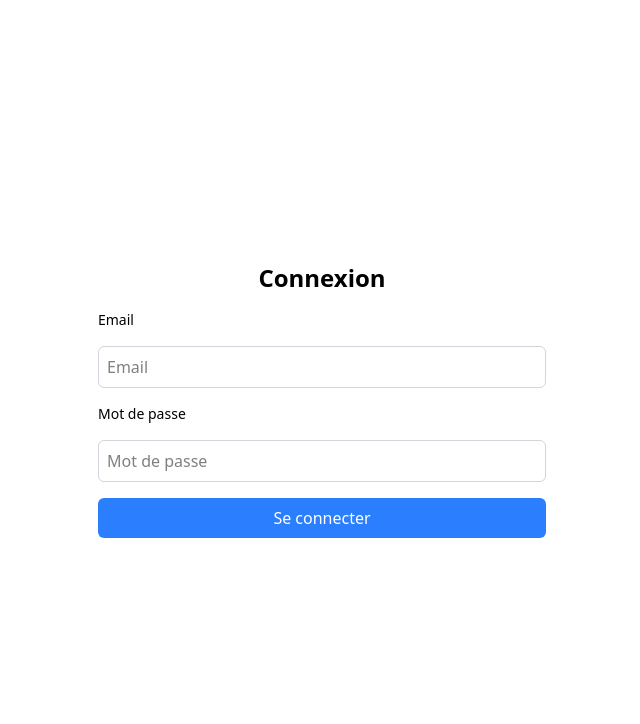
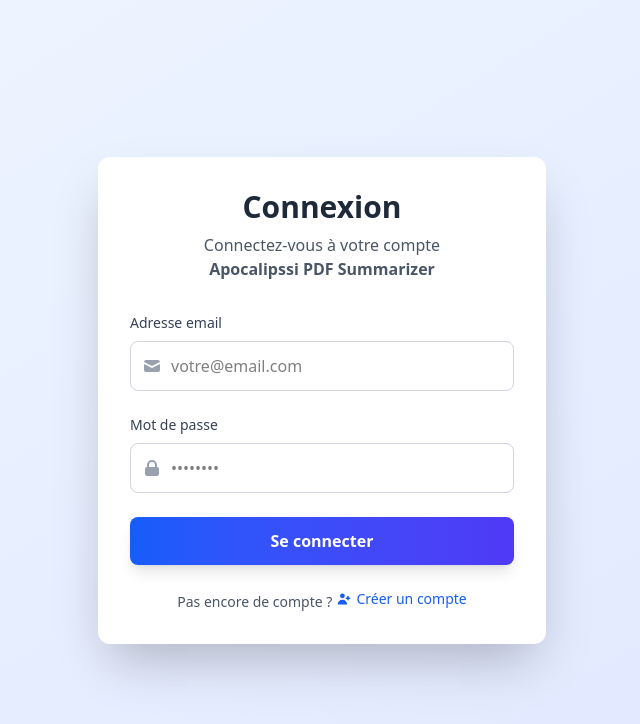
Before and after one commit to MatisAgr/IPSSI_Apocalipssi, a React (Vite) app in the folder front/: page /login in a window 1280 px wide. Shown: the top 724 px of the page, without its empty margins (318-958 px from the left). Built offline with nearby package versions, Linux system fonts and the light colour scheme; no server answers.

Commit message:
Ajout de la gestion de l'authentification avec l'API et amélioration de l'interface de connexion

```diff
--- /dev/null
+++ b/front/src/callApi/authApi.ts
@@ -0,0 +1,30 @@
+import axios from "axios";
+
+const API_BASE_URL = import.meta.env.VITE_API_BASE_URL || "http://localhost:3001/api";
+
+export interface LoginRequest {
+    email: string;
+    password: string;
+}
+
+export interface LoginResponse {
+    token: string;
+    user?: {
+        id: string;
+        email: string;
+        name?: string;
+    };
+}
+
+export const authApi = {
+    login: async (credentials: LoginRequest): Promise<LoginResponse> => {
+        try {
+            const { data } = await axios.post<LoginResponse>(`${API_BASE_URL}/login`, credentials);
+            return data;
+        } catch (error: any) {
+            throw new Error(
+                error.response?.data?.message || "Une erreur est survenue lors de la connexion"
+            );
+        }
+    }
+};
--- /dev/null
+++ b/front/src/components/animations/FadeIn.tsx
@@ -0,0 +1,31 @@
+import { motion } from "framer-motion";
+import { ReactNode } from "react";
+
+interface FadeInProps {
+    children: ReactNode;
+    delay?: number;
+    duration?: number;
+    className?: string;
+}
+
+export const FadeIn = ({
+    children,
+    delay = 0,
+    duration = 0.6,
+    className = ""
+}: FadeInProps) => {
+    return (
+        <motion.div
+            initial={{ opacity: 0, y: 20 }}
+            animate={{ opacity: 1, y: 0 }}
+            transition={{
+                duration,
+                delay,
+                ease: "easeOut"
+            }}
+            className={className}
+        >
+            {children}
+        </motion.div>
+    );
+};
--- a/front/src/pages/Login.tsx
+++ b/front/src/pages/Login.tsx
@@ -1,6 +1,12 @@
 import { useState } from "react";
-import axios from "axios";
-import { useNavigate } from "react-router-dom";
+import { Link, useNavigate } from "react-router-dom";
+import { HiMail, HiLockClosed, HiExclamationCircle, HiUserAdd } from "react-icons/hi";
+import { AiOutlineLoading3Quarters } from "react-icons/ai";
+
+
+import APP_NAME from "../constants/AppName";
+import { FadeIn } from "../components/animations/FadeIn";
+import { authApi } from "../callApi/authApi";
 
 // TODO: Mettre le cookie en backend
 import Cookies from "js-cookie";
@@ -21,35 +27,112 @@
         setIsLoading(true);
         setError(null);
         try {
-            const { data } = await axios.post("http://localhost:3001/api/login", { email, password });
+            const data = await authApi.login({ email, password });
             Cookies.set("token", data.token);
             navigate("/");
         } catch (err: any) {
-            setError(
-                err.response.data.message || "Une erreur est survenue"
-            );
+            setError(err.message || "Une erreur est survenue");
         } finally {
             setIsLoading(false);
         }
     };
 
     return (
-        <div className="flex flex-col items-center justify-center h-screen">
-            <h1 className="text-2xl font-bold mb-4">Connexion</h1>
-            <form onSubmit={handleSubmit} className="flex flex-col gap-4 w-full max-w-md">
-                {error &&
-                    <div className="bg-red-100 text-red-700 p-2 rounded mb-4 text-sm">
-                        {error}
+        <div className="min-h-screen bg-gradient-to-br from-blue-50 to-indigo-100 flex items-center justify-center p-4">
+            <FadeIn className="w-full max-w-md">
+                <div className="bg-white rounded-xl shadow-2xl p-8 w-full max-w-md">
+                    <FadeIn delay={0.2}>
+                        <div className="text-center mb-8">
+                            <h1 className="text-3xl font-bold text-gray-800 mb-2">Connexion</h1>
+                            <p className="text-gray-600">Connectez-vous à votre compte <br/><b>{APP_NAME}</b></p>
+                        </div>
+                    </FadeIn>
+
+                    <FadeIn delay={0.4}>
+                        <form onSubmit={handleSubmit} className="space-y-6">
+                    {error && (
+                        <div className="bg-red-50 border border-red-200 text-red-700 px-4 py-3 rounded-lg text-sm">
+                            <div className="flex">
+                                <div className="flex-shrink-0">
+                                    <HiExclamationCircle className="h-5 w-5 text-red-400" />
+                                </div>
+                                <div className="ml-3">
+                                    {error}
+                                </div>
+                            </div>
+                        </div>
+                    )}
+
+                    <div>
+                        <label htmlFor="email" className="block text-sm font-medium text-gray-700 mb-2">
+                            Adresse email
+                        </label>
+                        <div className="relative">
+                            <div className="absolute inset-y-0 left-0 pl-3 flex items-center pointer-events-none">
+                                <HiMail className="h-5 w-5 text-gray-400" />
+                            </div>
+                            <input
+                                id="email"
+                                type="email"
+                                placeholder="votre@email.com"
+                                value={email}
+                                onChange={(e) => setEmail(e.target.value)}
+                                className="w-full pl-10 pr-4 py-3 border border-gray-300 rounded-lg focus:ring-2 focus:ring-blue-500 focus:border-blue-500 transition duration-200 outline-none"
+                                required
+                            />
+                        </div>
                     </div>
-                }
-                <label htmlFor="email" className="text-sm font-medium">Email</label>
-                <input type="email" placeholder="Email" value={email} onChange={(e) => setEmail(e.target.value)} className="border border-gray-300 rounded-md p-2" />
-                <label htmlFor="password" className="text-sm font-medium">Mot de passe</label>
-                <input type="password" placeholder="Mot de passe" value={password} onChange={(e) => setPassword(e.target.value)} className="border border-gray-300 rounded-md p-2" />
-                <button type="submit" disabled={isLoading} className="bg-blue-500 text-white p-2 rounded-md">
-                    {isLoading ? "Connexion..." : "Se connecter"}
-                </button>
-            </form>
+
+                    <div>
+                        <label htmlFor="password" className="block text-sm font-medium text-gray-700 mb-2">
+                            Mot de passe
+                        </label>
+                        <div className="relative">
+                            <div className="absolute inset-y-0 left-0 pl-3 flex items-center pointer-events-none">
+                                <HiLockClosed className="h-5 w-5 text-gray-400" />
+                            </div>
+                            <input
+                                id="password"
+                                type="password"
+                                placeholder="••••••••"
+                                value={password}
+                                onChange={(e) => setPassword(e.target.value)}
+                                className="w-full pl-10 pr-4 py-3 border border-gray-300 rounded-lg focus:ring-2 focus:ring-blue-500 focus:border-blue-500 transition duration-200 outline-none"
+                                required
+                            />
+                        </div>
+                    </div>
+
+                    <button
+                        type="submit"
+                        disabled={isLoading}
+                        className="w-full bg-gradient-to-r from-blue-600 to-indigo-600 hover:from-blue-700 hover:to-indigo-700 disabled:from-gray-400 disabled:to-gray-500 text-white font-semibold py-3 px-4 rounded-lg transition duration-200 shadow-lg hover:shadow-xl disabled:cursor-not-allowed cursor-pointer flex items-center justify-center"
+                    >
+                        {isLoading ? (
+                            <>
+                                <AiOutlineLoading3Quarters className="animate-spin -ml-1 mr-3 h-5 w-5 text-white" />
+                                Connexion en cours...
+                            </>
+                        ) : (
+                            "Se connecter"
+                        )}
+                    </button>
+                </form>
+            </FadeIn>
+
+                <FadeIn delay={0.6}>
+                    <div className="mt-6 text-center">
+                        <p className="text-sm text-gray-600">
+                            Pas encore de compte ?
+                            <Link to="/register" className="text-blue-600 hover:text-blue-700 font-medium ml-1 inline-flex items-center">
+                                <HiUserAdd className="h-4 w-4 mr-1" />
+                                Créer un compte
+                            </Link>
+                        </p>
+                    </div>
+                </FadeIn>
+            </div>
+        </FadeIn>
         </div>
     );
 }
```
Also changed, not shown: 1 other file (tests, documents, lock files or other folders).
